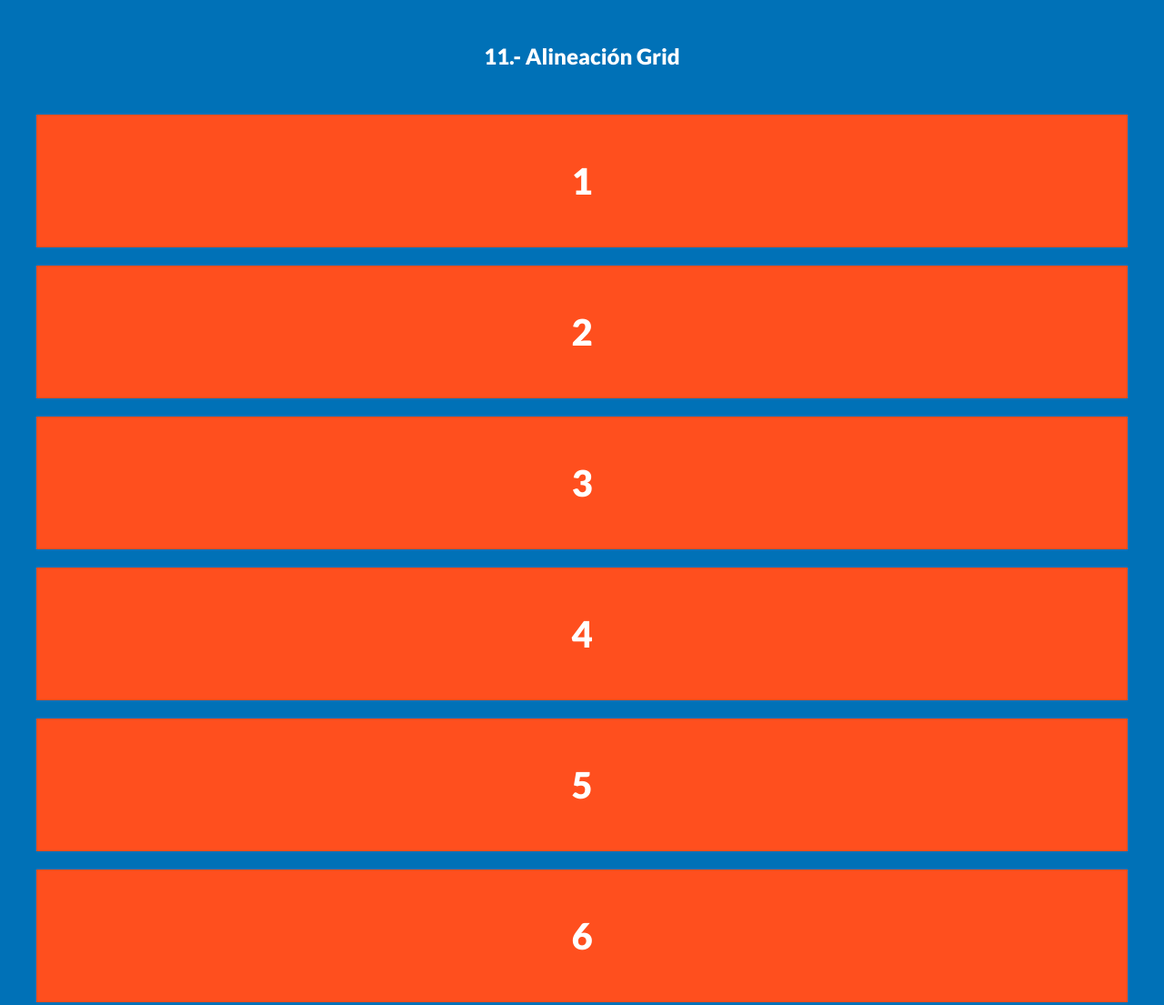
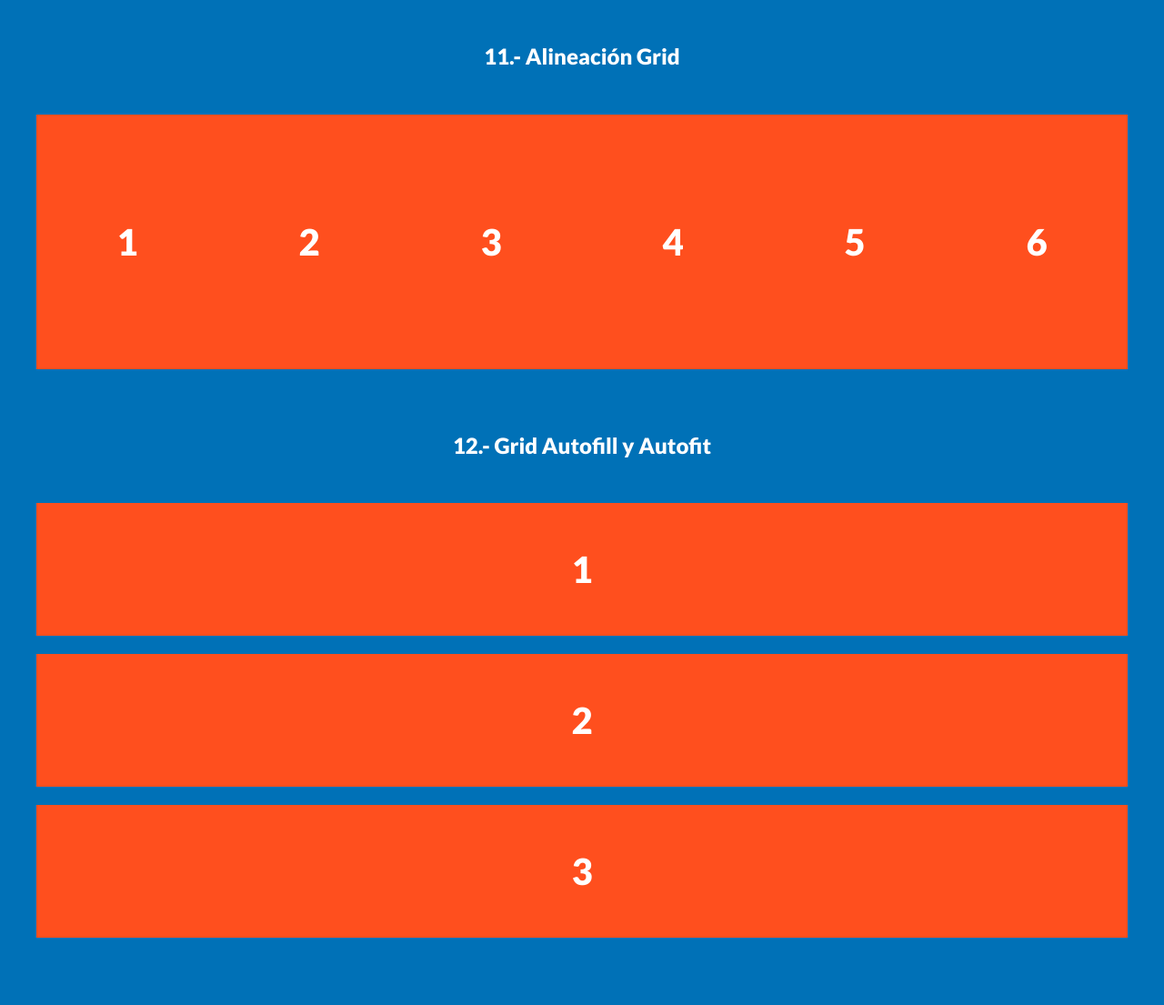
Before and after one commit to ChechiX/Grid, a plain HTML site: page index.html in a window 1280 px wide. Shown: the part 8920-10025 px from the top of the page at 91% size. After the commit the page ends 9971 px from the top, so only its background shows below. Drawn offline with Linux system fonts and the light colour scheme.

Commit message:
Alineación en Grid

```diff
--- a/css/style.css
+++ b/css/style.css
@@ -189,3 +189,11 @@ h1, h2 {
 .grid-10 .box:nth-child(5) {
   grid-area: footer;
 }
+
+/* 11 */
+
+.grid-11 {
+  display: grid;
+  grid-template-columns: repeat(6, 1fr);
+  height: 300px;
+}
```
